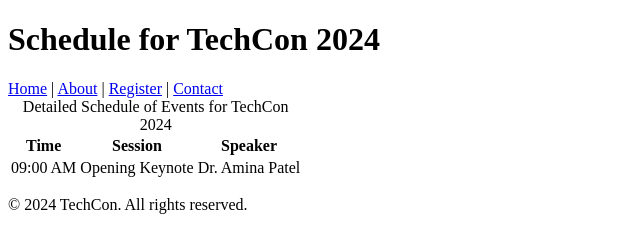
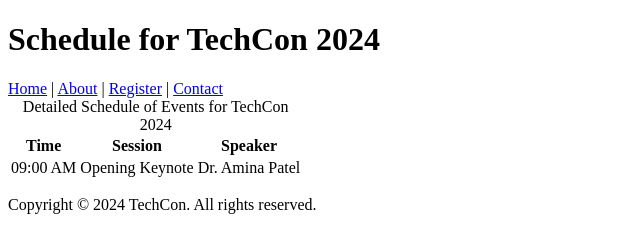
Before and after one commit to Joytuva/TechCon_HTML, a plain HTML site: page techcon_website/schedule.html in a window 1280 px wide. Shown: the whole page, without its empty margins (0-640 px from the left). Drawn offline with Linux system fonts and the light colour scheme.

Commit message:
Modified footer for schedule.html

```diff
--- a/techcon_website/schedule.html
+++ b/techcon_website/schedule.html
@@ -34,6 +34,8 @@
       <!-- Add more rows as needed -->
     </tbody>
   </table></main>
-  <footer><p>&copy; 2024 TechCon. All rights reserved.</p></footer>
+  <footer>
+    <p>Copyright © 2024 TechCon. All rights reserved.</p>
+  </footer>
 </body>
 </html>
```
